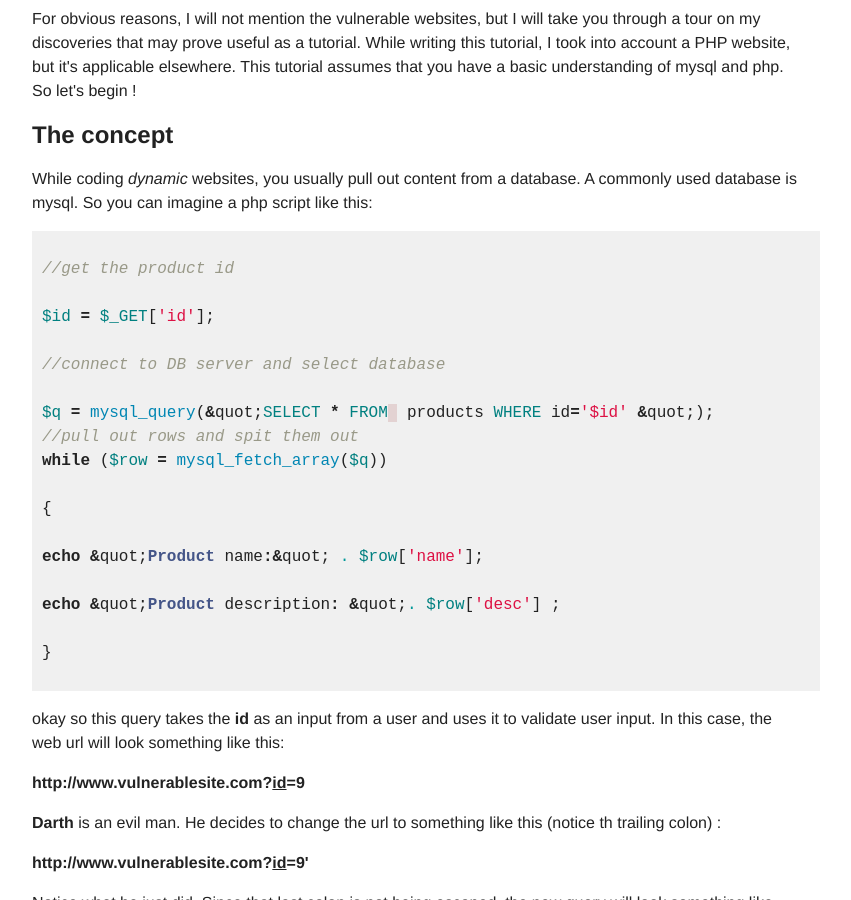
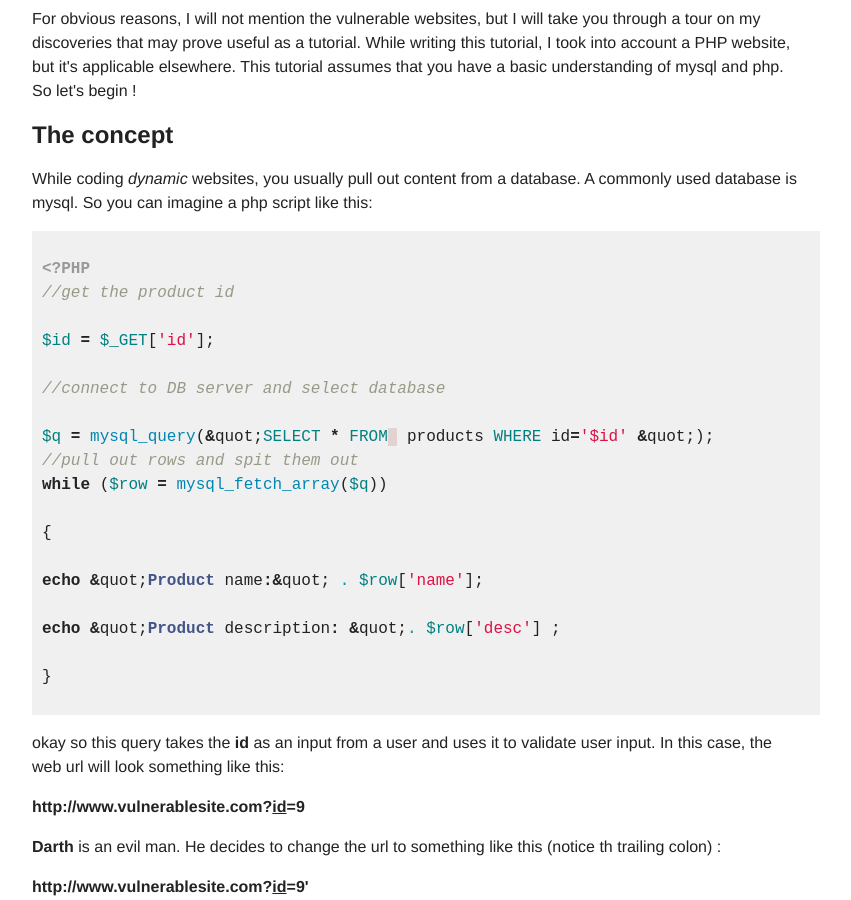
Before and after one commit to motatoes/motatoes.github.io, a Jekyll site: the page built from _posts/2012-04-27-sql-injection-php-mysql-tutorial.html, in a window 1280 px wide and 900 px high, scrolled down 681 px. Shown: the whole window, without its empty margins (224-1075 px from the left). Built offline with Jekyll 4.4.1, drawn with Linux system fonts in a browser that asks for light colours; nearby versions of some CDN libraries.

Commit message:
highlight

```diff
--- a/_posts/2012-04-27-sql-injection-php-mysql-tutorial.html
+++ b/_posts/2012-04-27-sql-injection-php-mysql-tutorial.html
@@ -57,7 +57,8 @@
 While coding<em> dynamic</em> websites, you usually pull out content from a database. A commonly used database is mysql. So you can imagine a php script like this:
 </p>
 
-{% highlight php %}
+{% highlight PHP %}
+<?PHP
 //get the product id
 
 $id = $_GET['id'];
```
